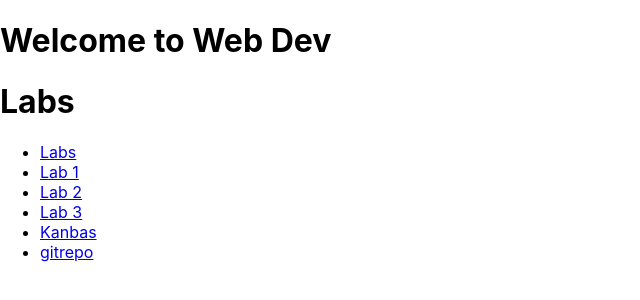
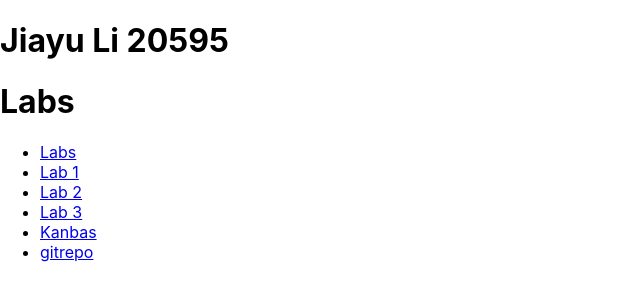
Before and after one commit to jiayuli1104/kanbas-react-web-app-cs5610-fa24, a React (Create React App) app: page /#/Labs in a window 1280 px wide. Shown: the top 300 px of the page, without its empty margins (0-640 px from the left). Built offline with nearby package versions, Linux system fonts and the light colour scheme.

Commit message:
add name

```diff
--- a/src/Labs/index.tsx
+++ b/src/Labs/index.tsx
@@ -6,7 +6,7 @@ import TOC from "./TOC";
 export default function Labs() {
     return (
       <div>
-        <h1>Welcome to Web Dev</h1>
+        <h1>Jiayu Li 20595</h1>
         <h1>Labs</h1>
         <TOC />
         <Routes>
```
